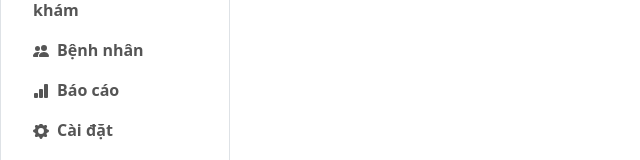
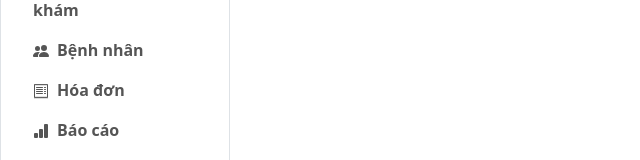
Before and after one commit to DuyThong28/private-medical-clinic-frontend, a React (Vite) app: page /systems in a window 1280 px wide. Shown: the part 171-331 px from the top of the page, without its empty margins (0-640 px from the left). Built offline with nearby package versions, Linux system fonts and the light colour scheme.

Commit message:
invoice navbar

```diff
--- a/src/App.jsx
+++ b/src/App.jsx
@@ -20,6 +20,7 @@ import PatientDetail from "./pages/patients/PatientDetail";
 import ExaminationDetail from "./pages/settings/examination/ExaminationDetail";
 import PreScriptionTab from "./pages/settings/examination/PrescriptionTab";
 import HistoryTab from "./pages/settings/examination/HistoryTab";
+import Invoice from "./pages/Invoice/Invoice";
 
 const router = createBrowserRouter([
   {
@@ -38,6 +39,7 @@ const router = createBrowserRouter([
         path: "home",
         element: <HomePage />,
       },
+      { path: "invoice", element: <Invoice /> },
       { path: "reports", element: <ReportsPage /> },
       { path: "patients", element: <PatientsPage /> },
       {
--- a/src/components/SideBar.jsx
+++ b/src/components/SideBar.jsx
@@ -89,6 +89,27 @@ function SideBar() {
                   <path d="M7 14s-1 0-1-1 1-4 5-4 5 3 5 4-1 1-1 1zm4-6a3 3 0 1 0 0-6 3 3 0 0 0 0 6m-5.784 6A2.24 2.24 0 0 1 5 13c0-1.355.68-2.75 1.936-3.72A6.3 6.3 0 0 0 5 9c-4 0-5 3-5 4s1 1 1 1zM4.5 8a2.5 2.5 0 1 0 0-5 2.5 2.5 0 0 0 0 5" />
                 </svg>
                 Bệnh nhân
+              </NavLink>
+            </li>
+            <li className="nav-item ">
+              <NavLink
+                to="invoice"
+                className={({ isActive }) =>
+                  isActive ? "nav-link  nav-bar-active" : "nav-link nav-bar"
+                }
+              >
+                <svg
+                  xmlns="http://www.w3.org/2000/svg"
+                  width="16"
+                  height="16"
+                  fill="currentColor"
+                  className="bi bi-receipt me-2"
+                  viewBox="0 1 16 16"
+                >
+                  <path d="M1.92.506a.5.5 0 0 1 .434.14L3 1.293l.646-.647a.5.5 0 0 1 .708 0L5 1.293l.646-.647a.5.5 0 0 1 .708 0L7 1.293l.646-.647a.5.5 0 0 1 .708 0L9 1.293l.646-.647a.5.5 0 0 1 .708 0l.646.647.646-.647a.5.5 0 0 1 .708 0l.646.647.646-.647a.5.5 0 0 1 .801.13l.5 1A.5.5 0 0 1 15 2v12a.5.5 0 0 1-.053.224l-.5 1a.5.5 0 0 1-.8.13L13 14.707l-.646.647a.5.5 0 0 1-.708 0L11 14.707l-.646.647a.5.5 0 0 1-.708 0L9 14.707l-.646.647a.5.5 0 0 1-.708 0L7 14.707l-.646.647a.5.5 0 0 1-.708 0L5 14.707l-.646.647a.5.5 0 0 1-.708 0L3 14.707l-.646.647a.5.5 0 0 1-.801-.13l-.5-1A.5.5 0 0 1 1 14V2a.5.5 0 0 1 .053-.224l.5-1a.5.5 0 0 1 .367-.27m.217 1.338L2 2.118v11.764l.137.274.51-.51a.5.5 0 0 1 .707 0l.646.647.646-.646a.5.5 0 0 1 .708 0l.646.646.646-.646a.5.5 0 0 1 .708 0l.646.646.646-.646a.5.5 0 0 1 .708 0l.646.646.646-.646a.5.5 0 0 1 .708 0l.646.646.646-.646a.5.5 0 0 1 .708 0l.509.509.137-.274V2.118l-.137-.274-.51.51a.5.5 0 0 1-.707 0L12 1.707l-.646.647a.5.5 0 0 1-.708 0L10 1.707l-.646.647a.5.5 0 0 1-.708 0L8 1.707l-.646.647a.5.5 0 0 1-.708 0L6 1.707l-.646.647a.5.5 0 0 1-.708 0L4 1.707l-.646.647a.5.5 0 0 1-.708 0z" />
+                  <path d="M3 4.5a.5.5 0 0 1 .5-.5h6a.5.5 0 1 1 0 1h-6a.5.5 0 0 1-.5-.5m0 2a.5.5 0 0 1 .5-.5h6a.5.5 0 1 1 0 1h-6a.5.5 0 0 1-.5-.5m0 2a.5.5 0 0 1 .5-.5h6a.5.5 0 1 1 0 1h-6a.5.5 0 0 1-.5-.5m0 2a.5.5 0 0 1 .5-.5h6a.5.5 0 0 1 0 1h-6a.5.5 0 0 1-.5-.5m8-6a.5.5 0 0 1 .5-.5h1a.5.5 0 0 1 0 1h-1a.5.5 0 0 1-.5-.5m0 2a.5.5 0 0 1 .5-.5h1a.5.5 0 0 1 0 1h-1a.5.5 0 0 1-.5-.5m0 2a.5.5 0 0 1 .5-.5h1a.5.5 0 0 1 0 1h-1a.5.5 0 0 1-.5-.5m0 2a.5.5 0 0 1 .5-.5h1a.5.5 0 0 1 0 1h-1a.5.5 0 0 1-.5-.5" />
+                </svg>
+                Hóa đơn
               </NavLink>
             </li>
             <li className="nav-item ">
--- /dev/null
+++ b/src/pages/Invoice/Invoice.jsx
@@ -0,0 +1,7 @@
+export default function Invoice() {
+  return (
+    <>
+      <h1>this is invoice</h1>
+    </>
+  );
+}
```
